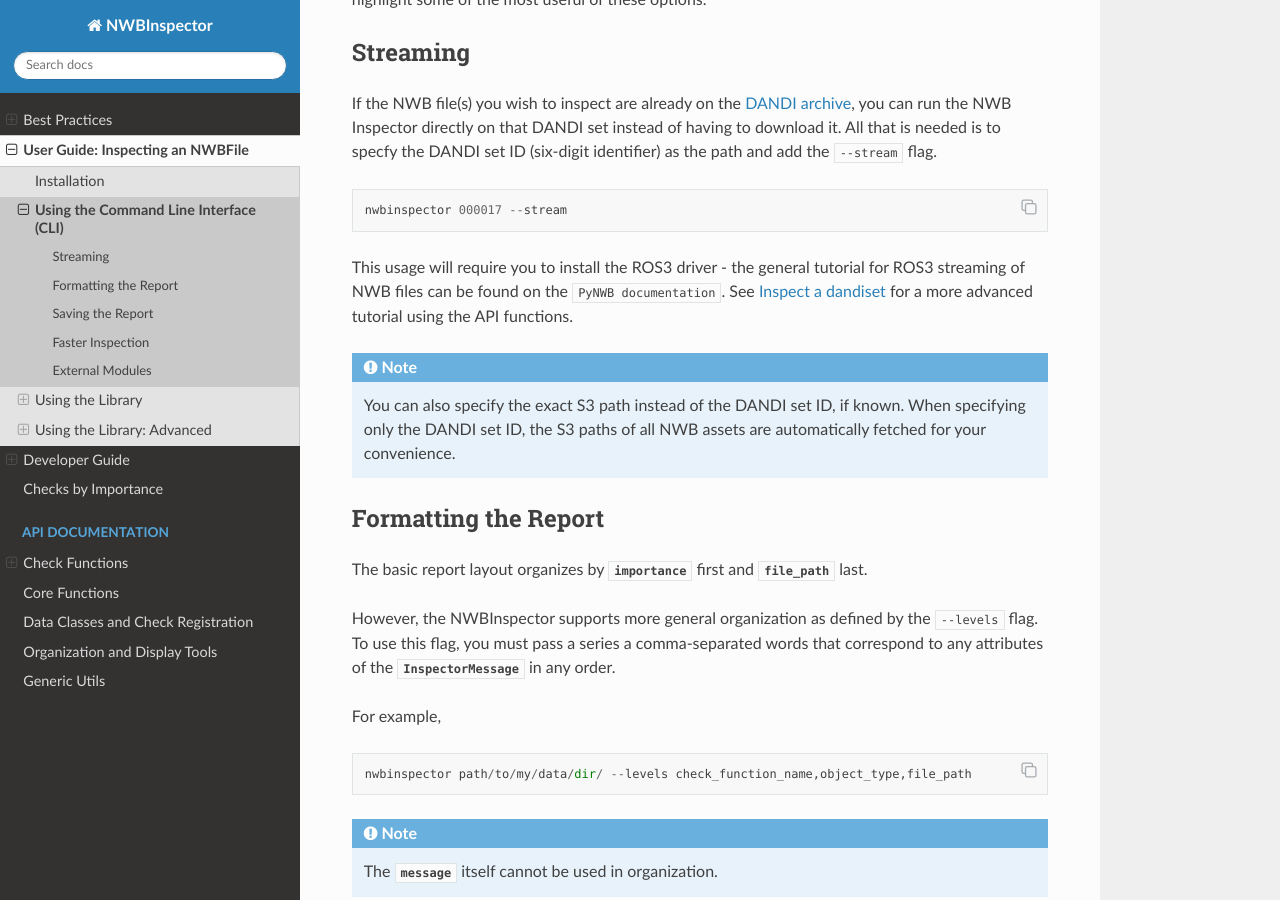
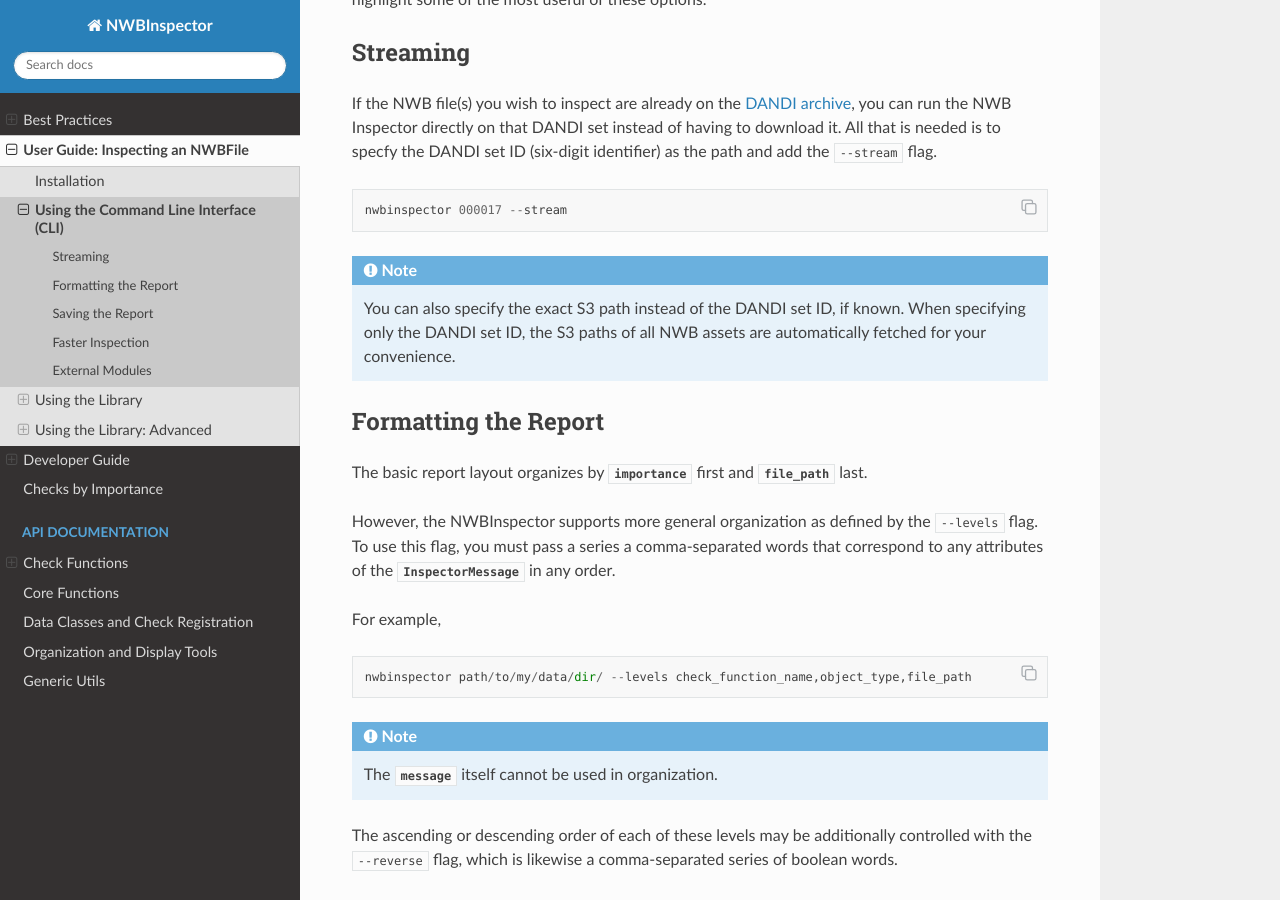
Before and after one commit to NeurodataWithoutBorders/nwbinspector, a Sphinx documentation site: the page built from docs/user_guide/using_the_command_line_interface.rst, in a window 1280 px wide and 900 px high, scrolled down 523 px. Built offline with Sphinx 7.4.7 and the Read the Docs theme 2.0.0, drawn with Linux system fonts in a browser that asks for light colours; cross-references to code outside the pages are shown as plain code.

Commit message:
remove reference to ros3 tutorial

```diff
--- a/docs/user_guide/using_the_command_line_interface.rst
+++ b/docs/user_guide/using_the_command_line_interface.rst
@@ -30,8 +30,6 @@
 ::
 
     nwbinspector 000017 --stream
-
-This usage will require you to install the ROS3 driver - the general tutorial for ROS3 streaming of NWB files can be found on the :ros3-tutorial:`PyNWB documentation <>`. See :ref:`simple_streaming_api` for a more advanced tutorial using the API functions.
 
 .. note::
 
```
